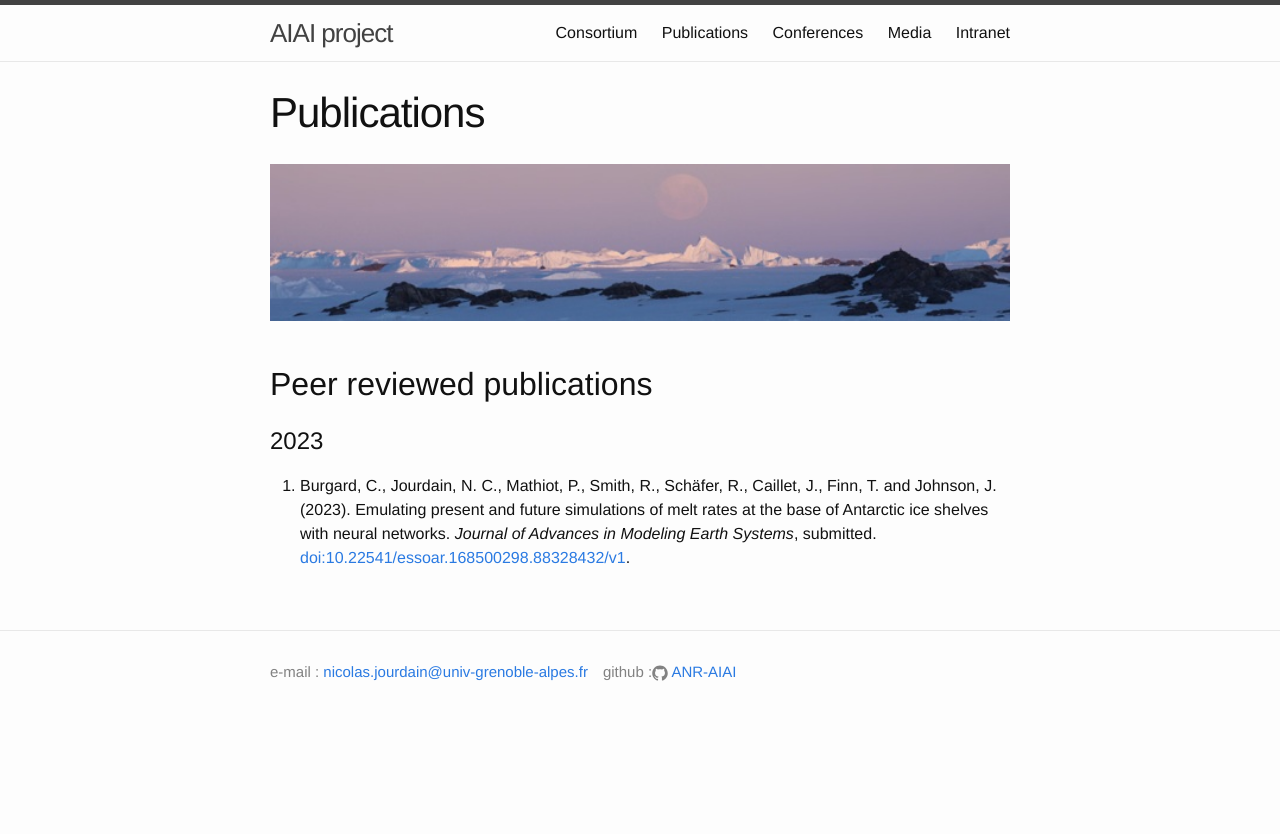
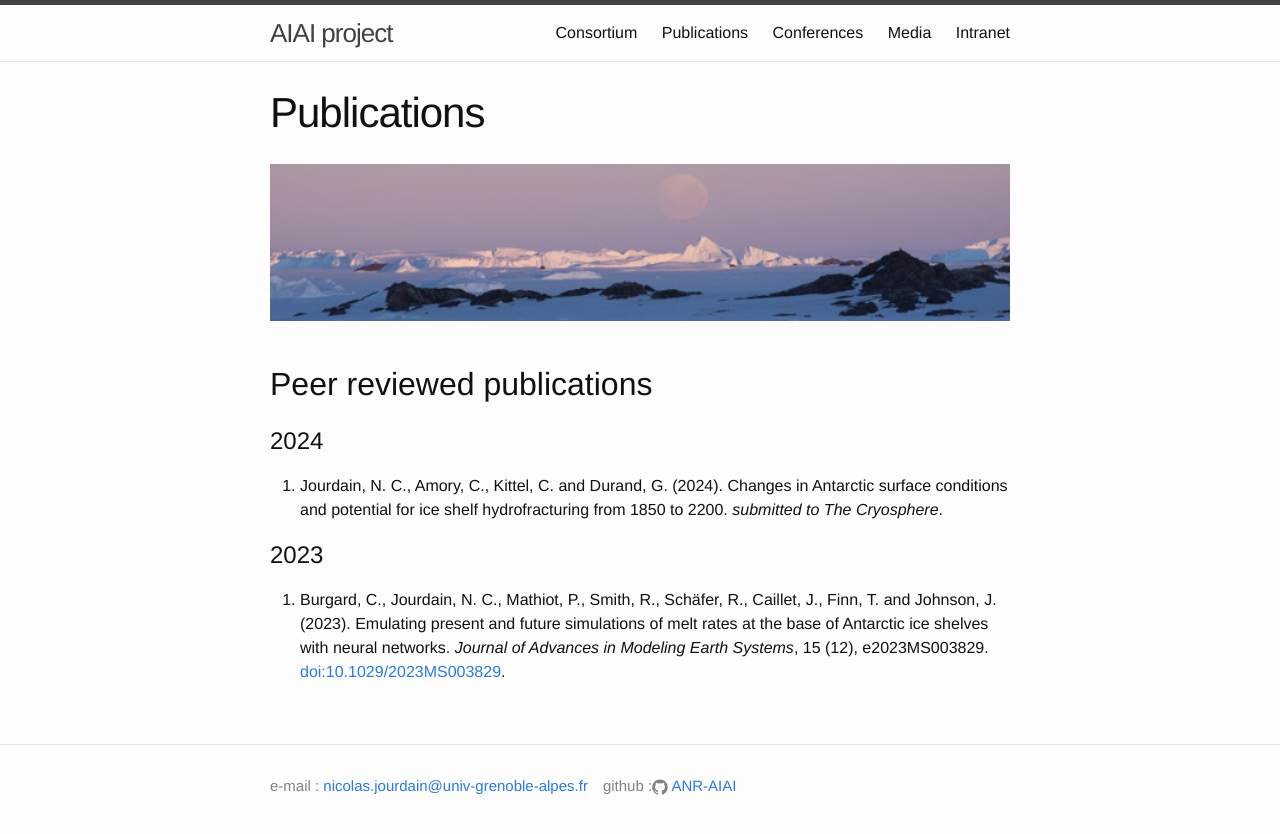
Before and after one commit to ANR-AIAI/ANR-AIAI.github.io, a Jekyll site: the page built from publications.md, in a window 1280 px wide. Shown: the top 834 px of the page. Built offline with Jekyll 4.4.1, drawn with Linux system fonts in a browser that asks for light colours.

Commit message:
small adds

```diff
--- a/publications.md
+++ b/publications.md
@@ -12,6 +12,10 @@ permalink: /publications/
 
 ## Peer reviewed publications
 
+# 2024
+
+2. Jourdain, N. C., Amory, C., Kittel, C. and Durand, G. (2024). Changes in Antarctic surface conditions and potential for ice shelf hydrofracturing from 1850 to 2200. _submitted to The Cryosphere_.
+
 # 2023
 
-1. Burgard, C., Jourdain, N. C., Mathiot, P., Smith, R., Schäfer, R., Caillet, J., Finn, T. and Johnson, J. (2023). Emulating present and future simulations of melt rates at the base of Antarctic ice shelves with neural networks. _Journal of Advances in Modeling Earth Systems_, submitted. [doi:10.22541/essoar.168500298.88328432/v1](https://doi.org/10.22541/essoar.168500298.88328432/v1).
+1. Burgard, C., Jourdain, N. C., Mathiot, P., Smith, R., Schäfer, R., Caillet, J., Finn, T. and Johnson, J. (2023). Emulating present and future simulations of melt rates at the base of Antarctic ice shelves with neural networks. _Journal of Advances in Modeling Earth Systems_, 15 (12), e2023MS003829. [doi:10.1029/2023MS003829](http://dx.doi.org/10.1029/2023MS003829).
```
Also changed, not shown: _posts/2023-11-28-kick-off.md (added, +7 -0 lines), consortium.md (+4 -0 lines).
